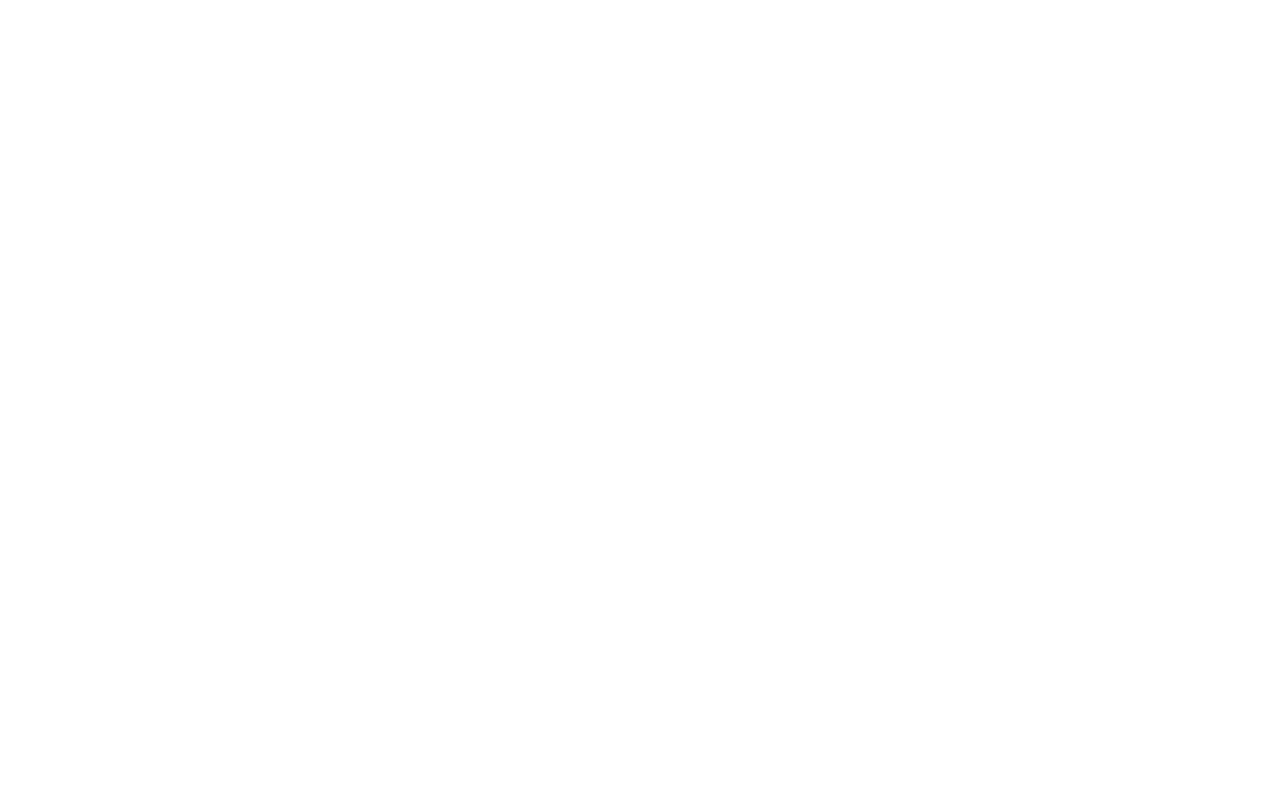
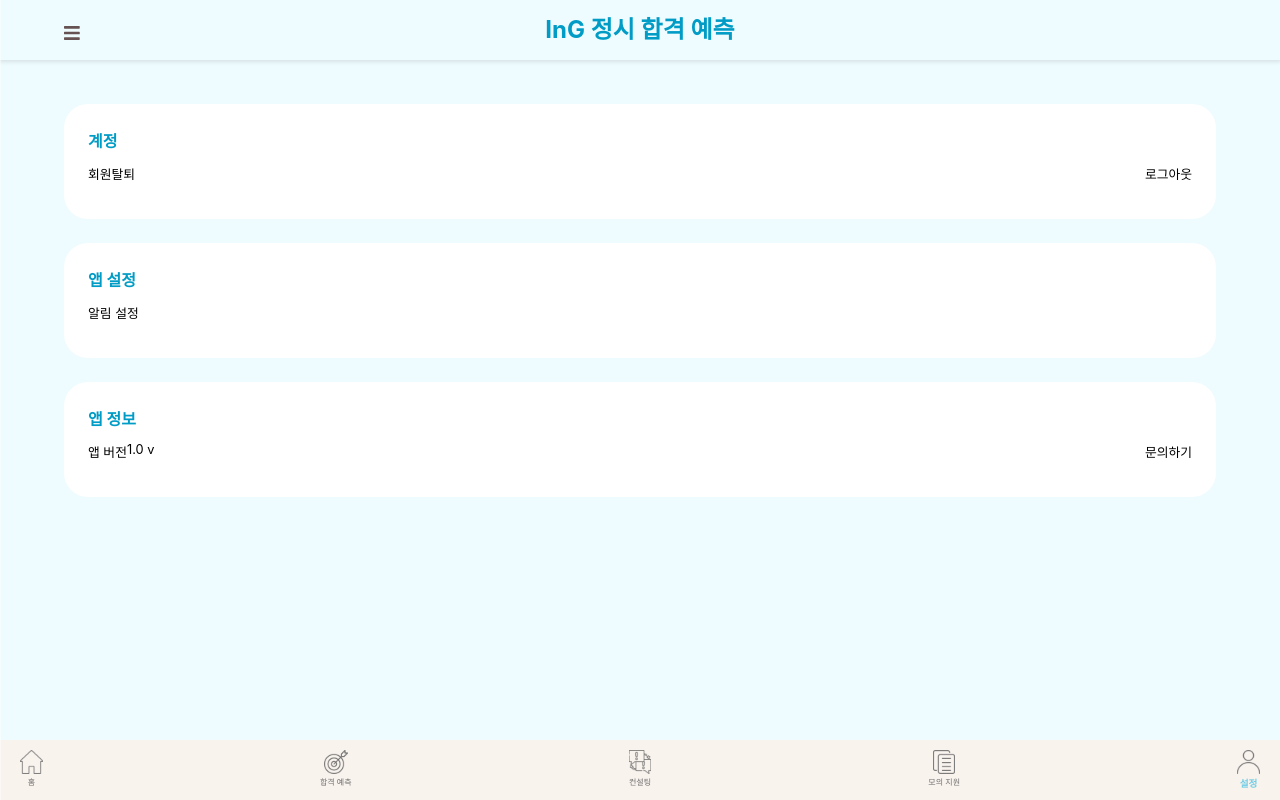
Before and after one commit to sowish23/consulting_app, a React (Create React App) app: page /setting in a window 1280 px wide. Built offline with nearby package versions, Linux system fonts and the light colour scheme.

Commit message:
route setting

```diff
--- a/src/App.js
+++ b/src/App.js
@@ -16,6 +16,8 @@
 
 import Simulation from './component/simulation/Simulation.jsx';
 import SimulationResult from './component/simulation/SimulationResult.jsx';
+
+import Setting from './component/setting/Setting.jsx';
 
 function App() {
   return (
@@ -36,6 +38,8 @@
       <Route exact path="/simulation" component={Simulation} />
       {/* result id 값에따라서 가,나,다군 구분할수 있도록 추후에 변경 */}
       <Route path="/simulation/result" component={SimulationResult} />
+
+      <Route path="/setting" component={Setting} />
     </Switch>
   );
 }
--- a/src/component/common/Footer.jsx
+++ b/src/component/common/Footer.jsx
@@ -37,8 +37,10 @@
                     </NavLink>
                 </li>
                 <li className="nav-btn">
-                    <img src={'/assets/icons/user.svg'} />
-                    <div className="btn_title">설정</div>
+                    <NavLink exact to ='/setting' activeStyle={activeStyle}>
+                        <img src={'/assets/icons/user.svg'} />
+                        <div className="btn_title">설정</div>
+                    </NavLink>
                 </li>
             </ul>
         </div>
--- a/src/component/setting/Setting.jsx
+++ b/src/component/setting/Setting.jsx
@@ -1,8 +1,12 @@
 import React from "react";
 import "./Setting.css";
+import Header from '../common/Header';
+import Footer from '../common/Footer';
 
-const Setting = () => {
-    return(
+const Setting = ({ history }) => {
+    return (
+        <div>
+            <Header />
             <div className="Info_page">
                 <div className="Info_content">
                     <div className="section">
@@ -30,6 +34,8 @@
                     </div>
                 </div>
             </div>
+            <Footer />
+        </div>
     );
 }
 export default Setting;
```
Lines whose indentation alone changed are shown as unchanged.
